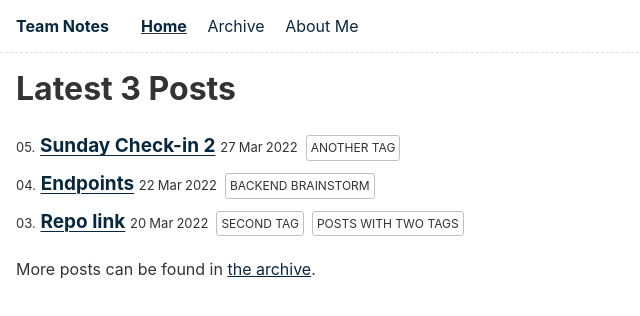
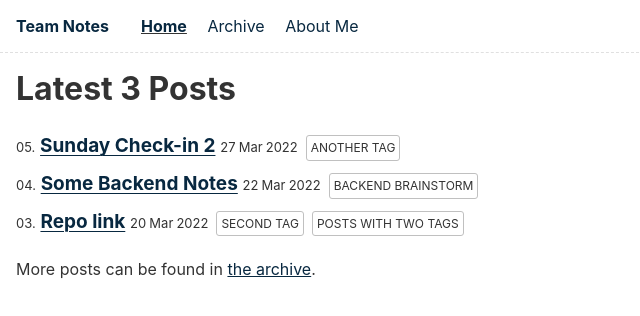
Before and after one commit to kfo5087/TeamNotes, an Eleventy site: page index.njk in a window 1280 px wide. Shown: the whole page, without its empty margins (0-640 px from the left). Built offline with nearby package versions, Linux system fonts and the light colour scheme; Eleventy itself is replaced by a stand-in of ours; files that its build step writes are made by us from their sources.

Commit message:
back notes

```diff
--- a/posts/endpoints.md
+++ b/posts/backendWeek2.md
@@ -1,5 +1,5 @@
 ---
-title: Endpoints
+title: Some Backend Notes
 description: This is a list of potential endpoints
 date: 2022-03-22
 tags:
```
